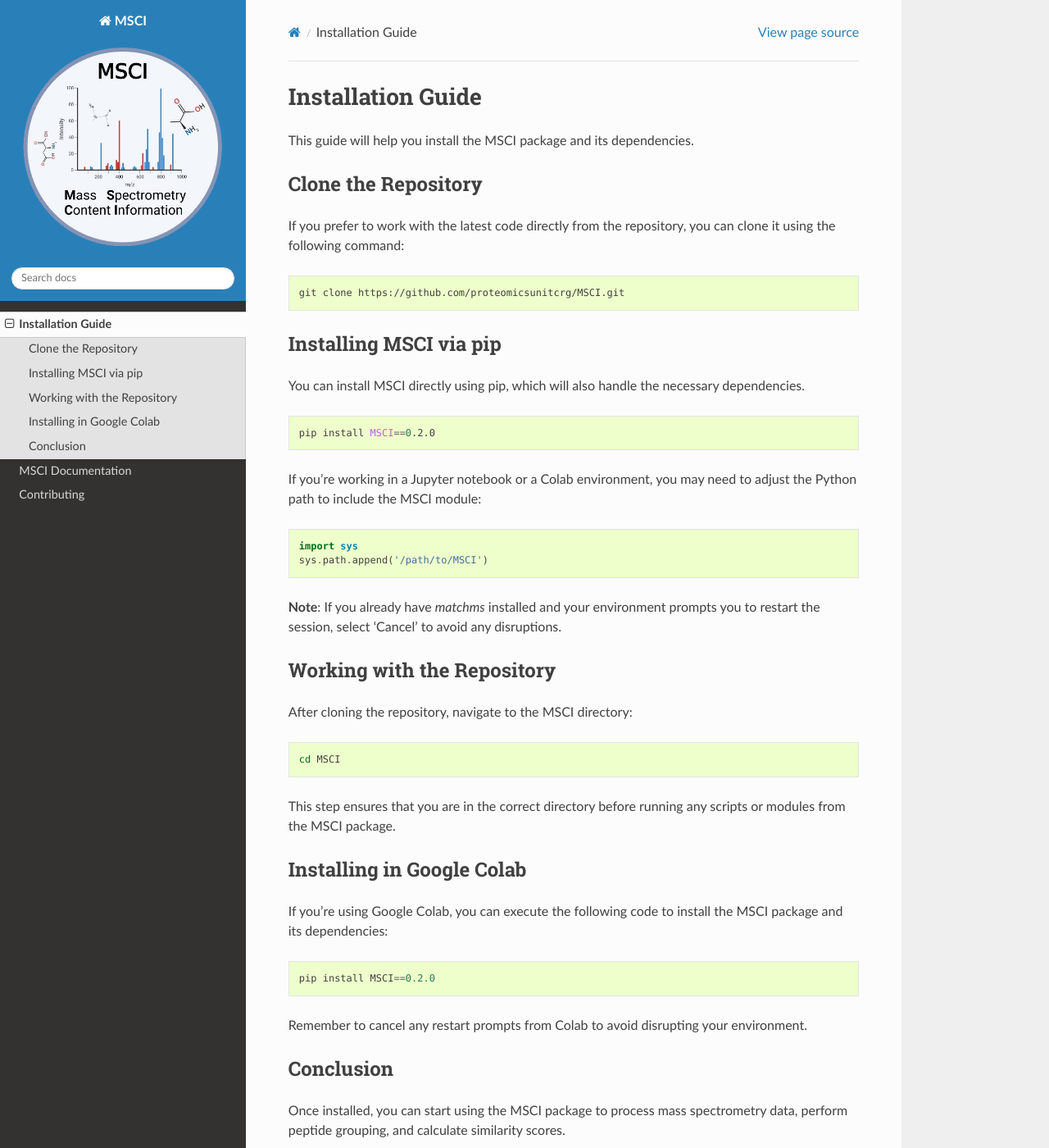
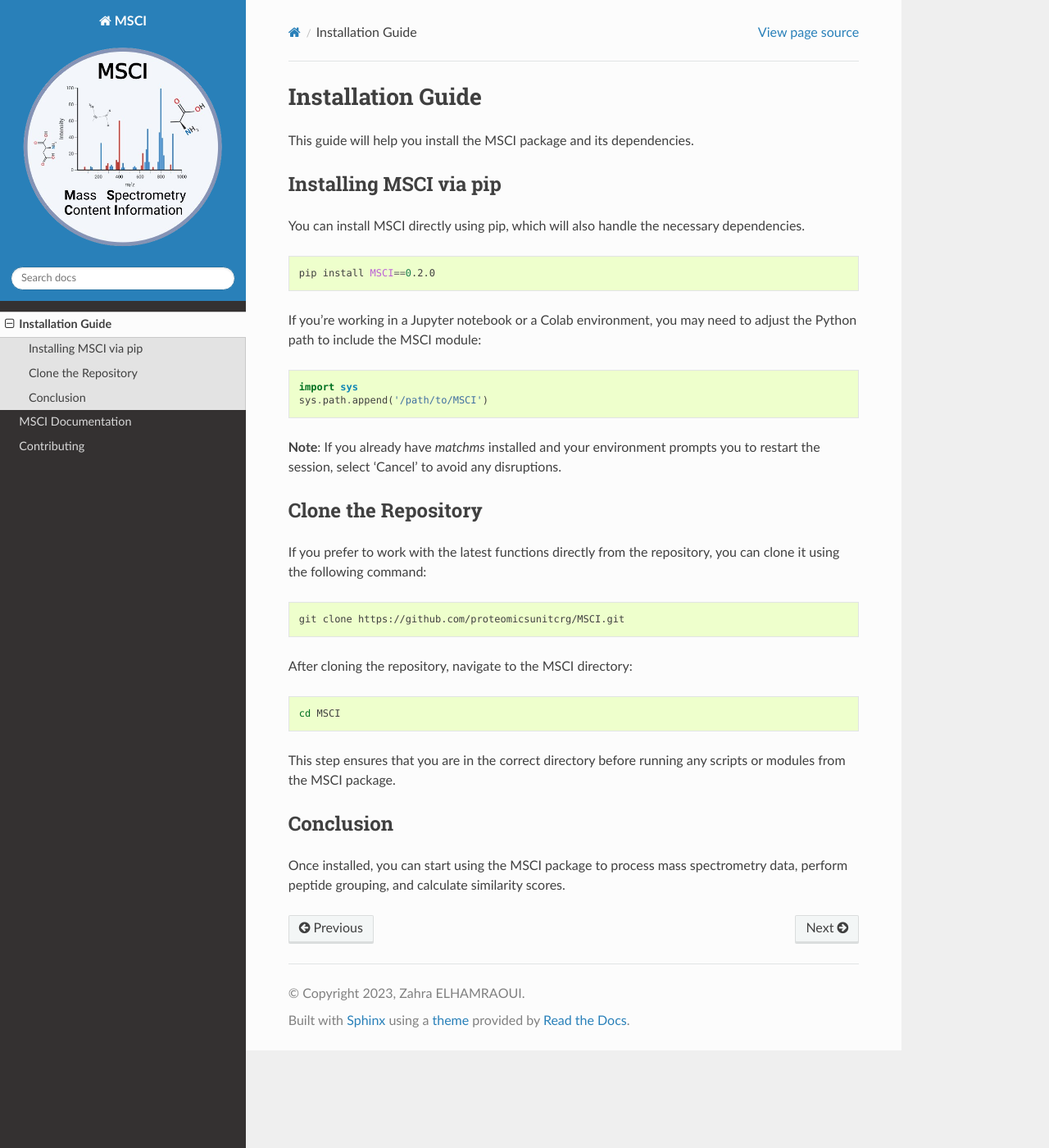
Before and after one commit to zahrael97/MSCI, a Sphinx documentation site: the page built from docs/installation.rst, in a window 1280 px wide and 1400 px high. Shown: the whole window at 82% size. Built offline with Sphinx 7.4.7 and the Read the Docs theme 3.1.0, drawn with Linux system fonts in a browser that asks for light colours; pages that are not in the unit, such as notebooks, are missing from menus.

Commit message:
Update installation.rst

```diff
--- a/docs/installation.rst
+++ b/docs/installation.rst
@@ -2,14 +2,6 @@
 ==================
 
 This guide will help you install the MSCI package and its dependencies.
-
-Clone the Repository
---------------------
-If you prefer to work with the latest code directly from the repository, you can clone it using the following command:
-
-.. code-block:: bash
-
-    git clone https://github.com/proteomicsunitcrg/MSCI.git
 
 Installing MSCI via pip
 -----------------------
@@ -29,8 +21,13 @@
 
 **Note**: If you already have `matchms` installed and your environment prompts you to restart the session, select 'Cancel' to avoid any disruptions.
 
-Working with the Repository
----------------------------
+Clone the Repository
+--------------------
+If you prefer to work with the latest functions directly from the repository, you can clone it using the following command:
+
+.. code-block:: bash
+
+    git clone https://github.com/proteomicsunitcrg/MSCI.git
 After cloning the repository, navigate to the MSCI directory:
 
 .. code-block:: bash
@@ -39,16 +36,6 @@
 
 This step ensures that you are in the correct directory before running any scripts or modules from the MSCI package.
 
-Installing in Google Colab
---------------------------
-If you're using Google Colab, you can execute the following code to install the MSCI package and its dependencies:
-
-.. code-block:: python
-
-    pip install MSCI==0.2.0
-
-Remember to cancel any restart prompts from Colab to avoid disrupting your environment.
-
 Conclusion
 ----------
 Once installed, you can start using the MSCI package to process mass spectrometry data, perform peptide grouping, and calculate similarity scores.
```
